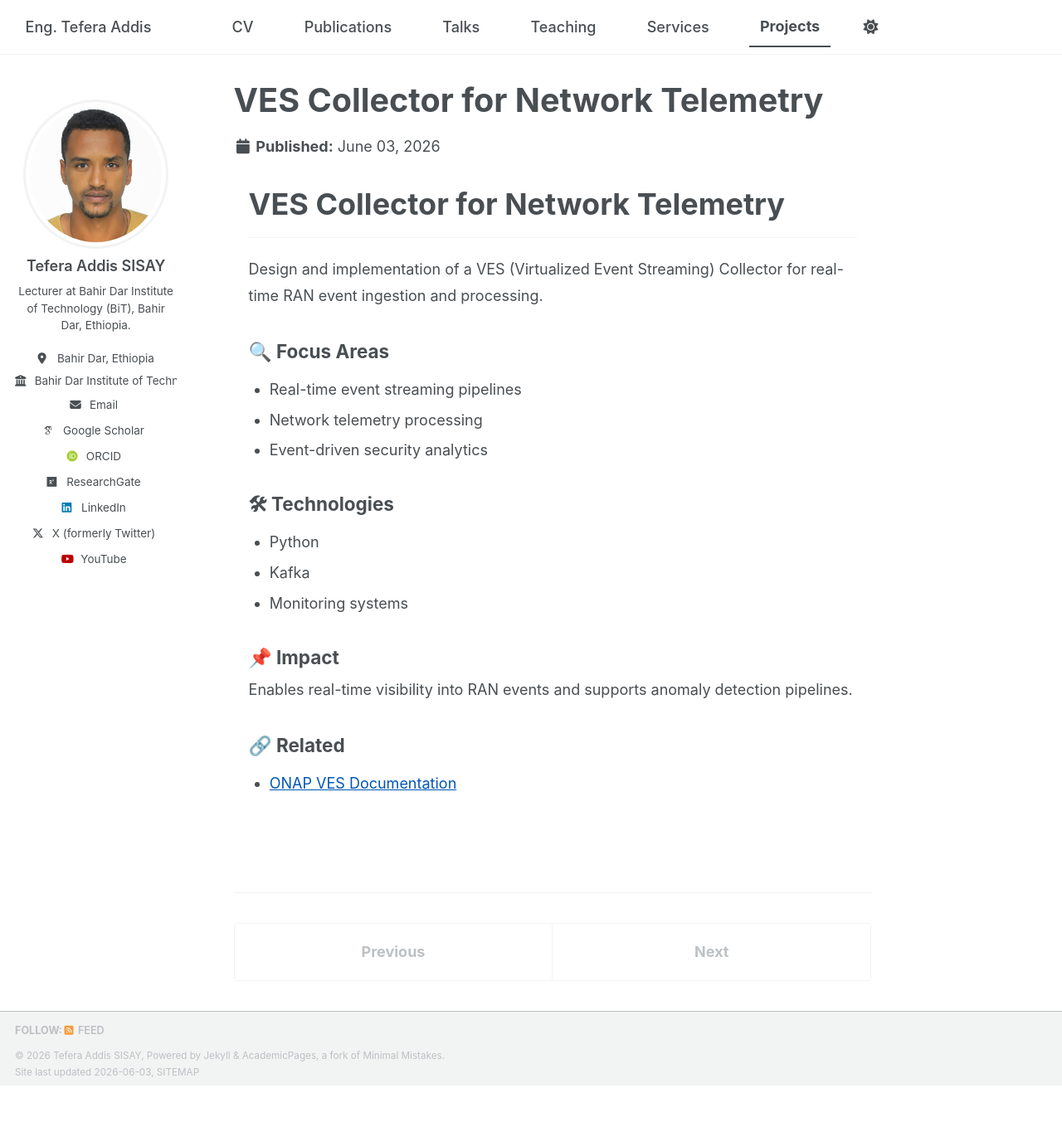
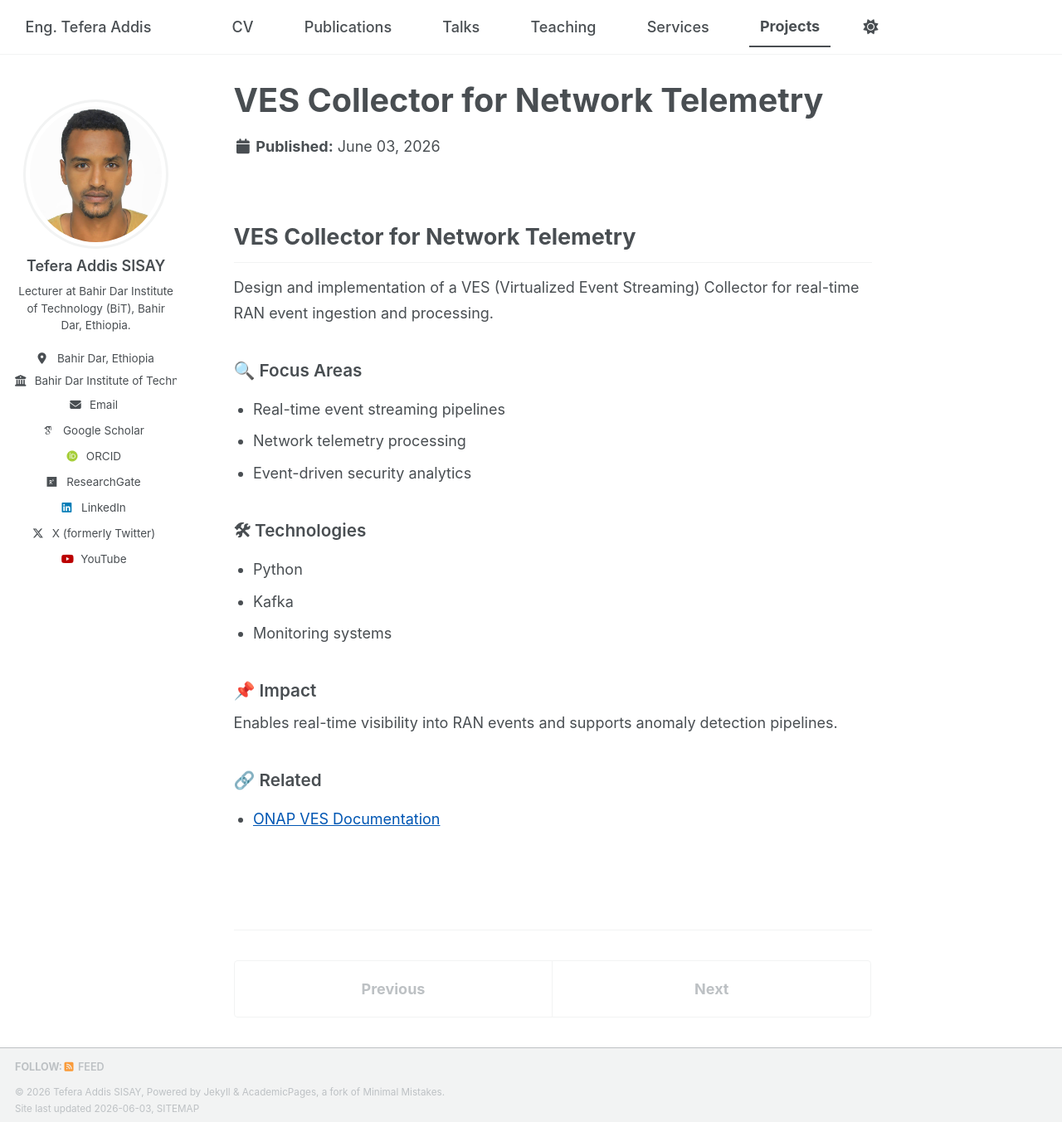
Before and after one commit to tefera-addis-sisay/tefera-addis-sisay.github.io, a Jekyll site: the page built from _project/ves-collector.md, in a window 1280 px wide and 1353 px high. Shown: the whole window at 83% size. Built offline with Jekyll 4.4.1, drawn with Linux system fonts in a browser that asks for light colours; some web fonts are replaced; a script bundle is joined from its source files by our own code; library files that are not in the unit come from our copies.

Commit message:
Update main.scss

```diff
--- a/assets/css/main.scss
+++ b/assets/css/main.scss
@@ -40,6 +40,7 @@
     "vendor/font-awesome/brands"
 ;
 
+
 /* =========================================================
    GLOBAL ACADEMIC STYLE (STANFORD / MIT INSPIRED)
 ========================================================= */
@@ -52,7 +53,7 @@ body {
   background-color: var(--global-bg-color);
 }
 
-/* Center main content safely (NO layout break) */
+/* Center main content safely */
 .page__content,
 .archive__content {
   max-width: 850px;
@@ -77,7 +78,7 @@ h3 {
   font-weight: 600;
 }
 
-/* Links (Stanford blue) */
+/* Links */
 a {
   color: #0056b3;
 }
@@ -104,7 +105,7 @@ a:hover {
   border-radius: 0 !important;
 }
 
-/* Navigation clean */
+/* Navigation */
 .greedy-nav a {
   font-weight: 500;
   padding: 0.4rem 0.7rem;
@@ -141,67 +142,7 @@ a:hover {
 }
 
 /* =========================================================
-   PROJECT ENTRY (SAFE + CLEAN + NO CONFLICT)
-========================================================= */
-
-.page__content .project-entry {
-  max-width: 850px;
-  margin: 0 auto;
-  padding: 0 1rem;
-  line-height: 1.8;
-}
-
-/* Title inside project page */
-.page__content .project-entry h2 {
-  font-size: 2rem;
-  font-weight: 700;
-  margin-top: 0.5rem;
-  margin-bottom: 1.2rem;
-}
-
-/* Section headers */
-.page__content .project-entry h3 {
-  font-size: 1.25rem;
-  font-weight: 650;
-  margin-top: 2rem;
-  margin-bottom: 0.6rem;
-}
-
-/* paragraphs */
-.page__content .project-entry p {
-  margin-bottom: 1rem;
-}
-
-/* lists */
-.page__content .project-entry ul,
-.page__content .project-entry ol {
-  padding-left: 1.4rem;
-  margin-bottom: 1rem;
-}
-
-.page__content .project-entry li {
-  margin-bottom: 0.4rem;
-  line-height: 1.65;
-}
-
-/* links inside project */
-.page__content .project-entry a {
-  color: #0056b3;
-}
-
-.page__content .project-entry a:hover {
-  text-decoration: underline;
-}
-
-/* spacing between multiple entries (future-proof) */
-.page__content .project-entry + .project-entry {
-  border-top: 1px solid var(--global-border-color);
-  margin-top: 2rem;
-  padding-top: 2rem;
-}
-
-/* =========================================================
-   DARK MODE (SAFE - USES VARIABLES ONLY)
+   DARK MODE SAFE LINKS
 ========================================================= */
 
 @media (prefers-color-scheme: dark) {
```
